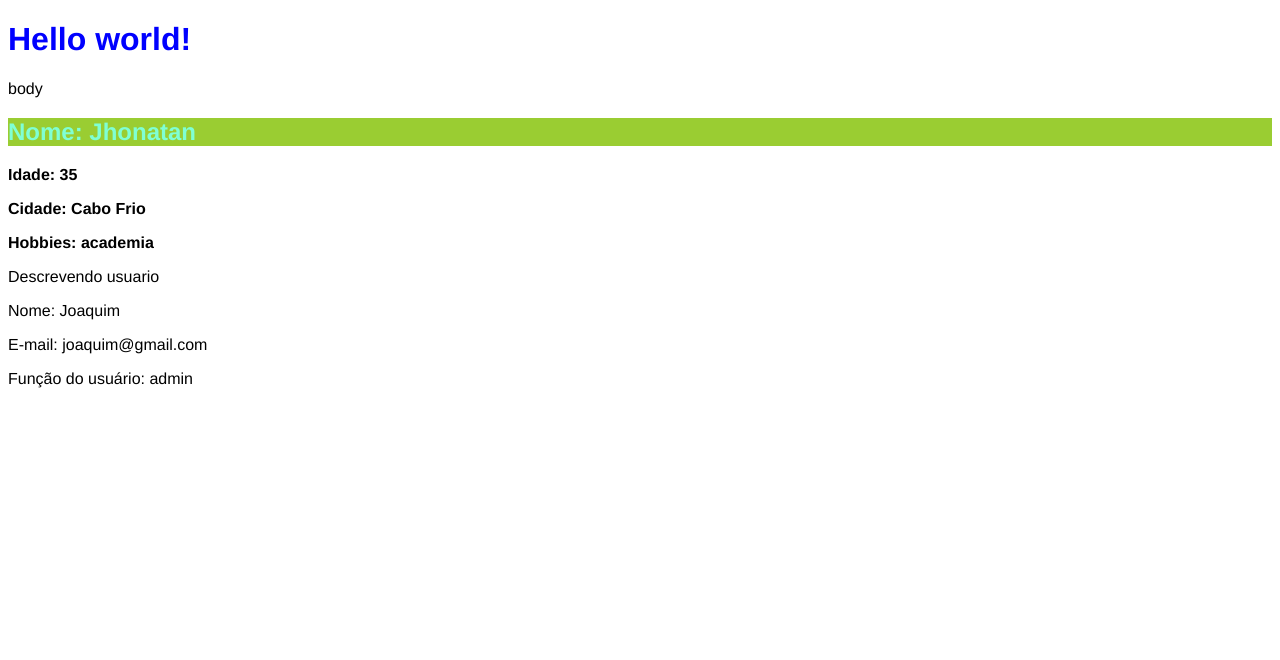
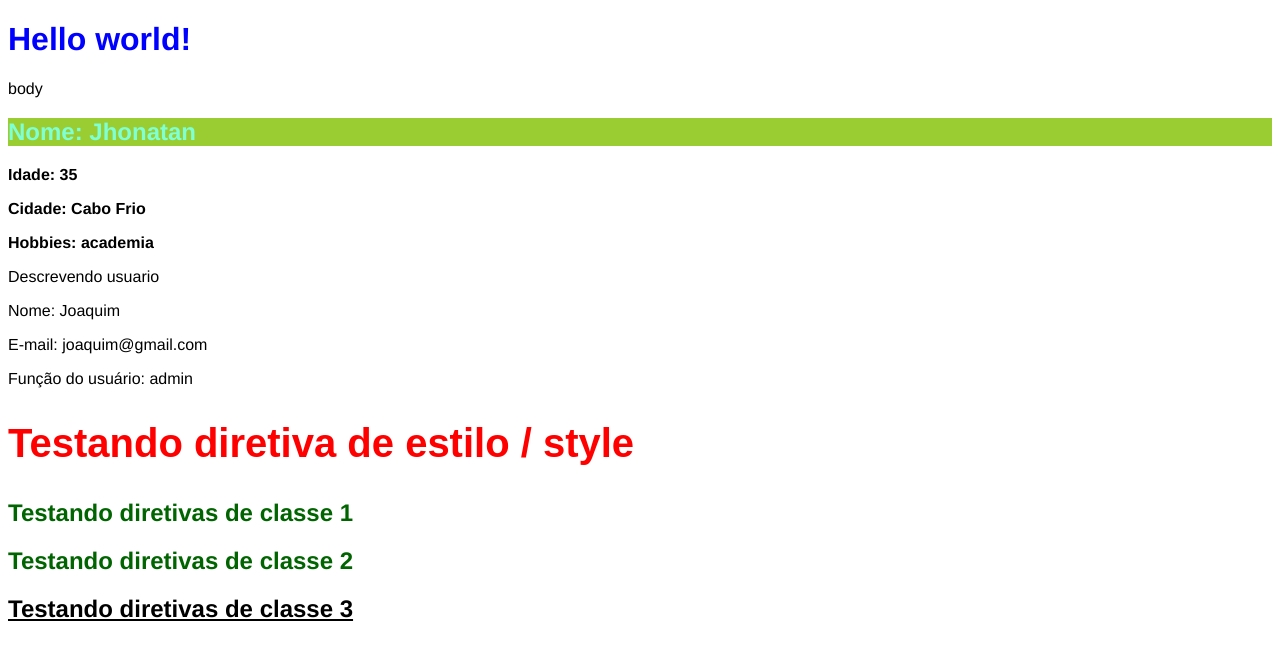
Before and after one commit to JhonatanLira/Curso-Angular-13, an Angular app: page / in a window 1280 px wide. Shown: the top 660 px of the page. Built offline with nearby package versions, Linux system fonts and the light colour scheme.

Commit message:
08 - Diretivas

```diff
--- a/src/app/app.component.html
+++ b/src/app/app.component.html
@@ -2,3 +2,4 @@
 <p>body</p>
 <app-first-component></app-first-component>
 <app-parent-data [name]="userName" [userData]="userData"></app-parent-data>
+<app-directives></app-directives>
--- a/src/app/app.module.ts
+++ b/src/app/app.module.ts
@@ -5,12 +5,14 @@
 import { AppComponent } from './app.component';
 import { FirstComponentComponent } from './components/first-component/first-component.component';
 import { ParentDataComponent } from './component/parent-data/parent-data.component';
+import { DirectivesComponent } from './components/directives/directives.component';
 
 @NgModule({
   declarations: [
     AppComponent,
     FirstComponentComponent,
-    ParentDataComponent
+    ParentDataComponent,
+    DirectivesComponent
   ],
   imports: [
     BrowserModule,
--- /dev/null
+++ b/src/app/components/directives/directives.component.css
@@ -0,0 +1,12 @@
+small-title{
+  font-size: 12px;;
+}
+
+.green-title{
+  color: darkgreen;
+
+}
+
+.underline{
+  text-decoration: underline;
+}
--- /dev/null
+++ b/src/app/components/directives/directives.component.html
@@ -0,0 +1,5 @@
+<h2 [ngStyle]="{'font-size':size+'px', 'font-family':font, color: color}">Testando diretiva de estilo / style</h2>
+
+<h2 [ngClass]=classes>Testando diretivas de classe 1</h2>
+<h2 [ngClass]=classes>Testando diretivas de classe 2</h2>
+<h2 [ngClass]=underline>Testando diretivas de classe 3</h2>
--- /dev/null
+++ b/src/app/components/directives/directives.component.ts
@@ -0,0 +1,16 @@
+import { Component } from '@angular/core';
+
+@Component({
+  selector: 'app-directives',
+  templateUrl: './directives.component.html',
+  styleUrls: ['./directives.component.css']
+})
+export class DirectivesComponent {
+size = 40;
+font = 'Arial';
+color = 'red';
+
+classes = ['green-title','small-title'];
+
+underline = ['underline'];
+}
```
Also changed, not shown: 1 other file (tests, documents, lock files or other folders).
